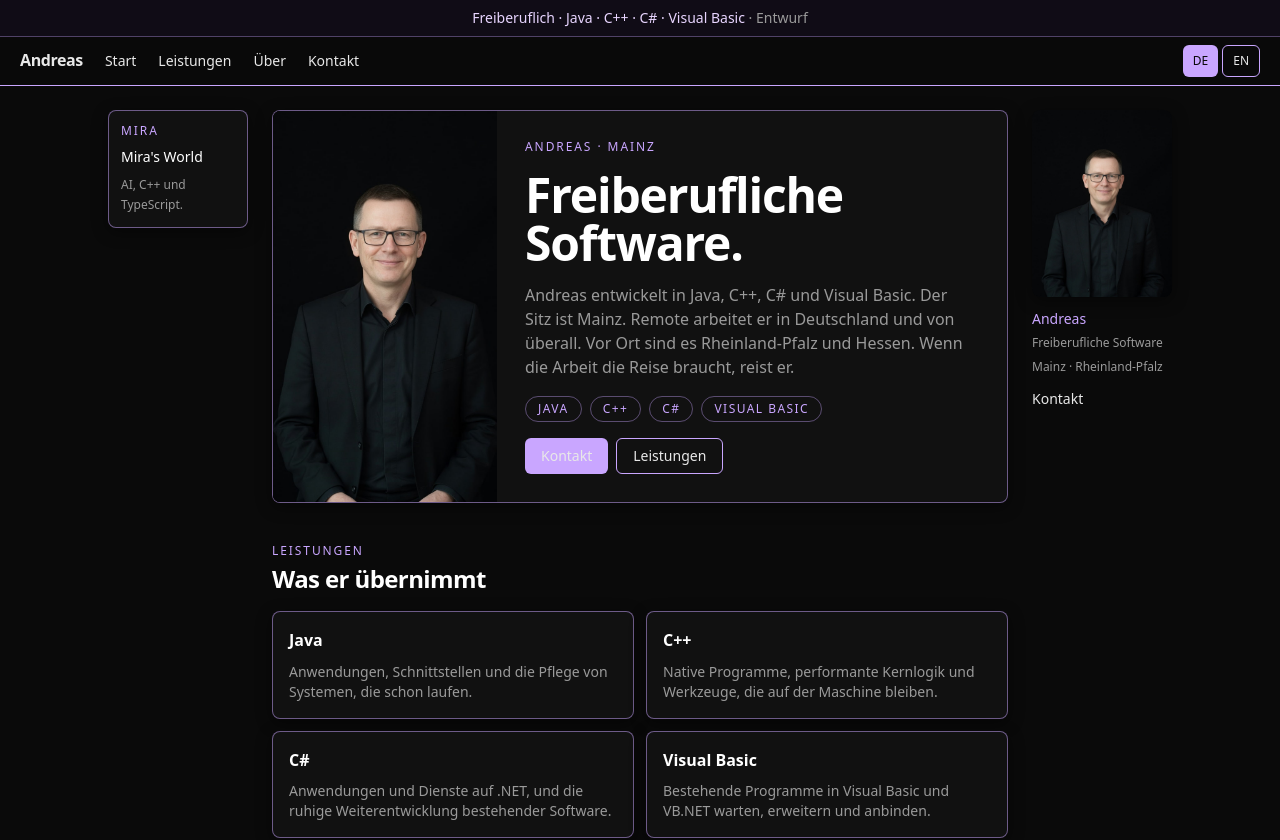
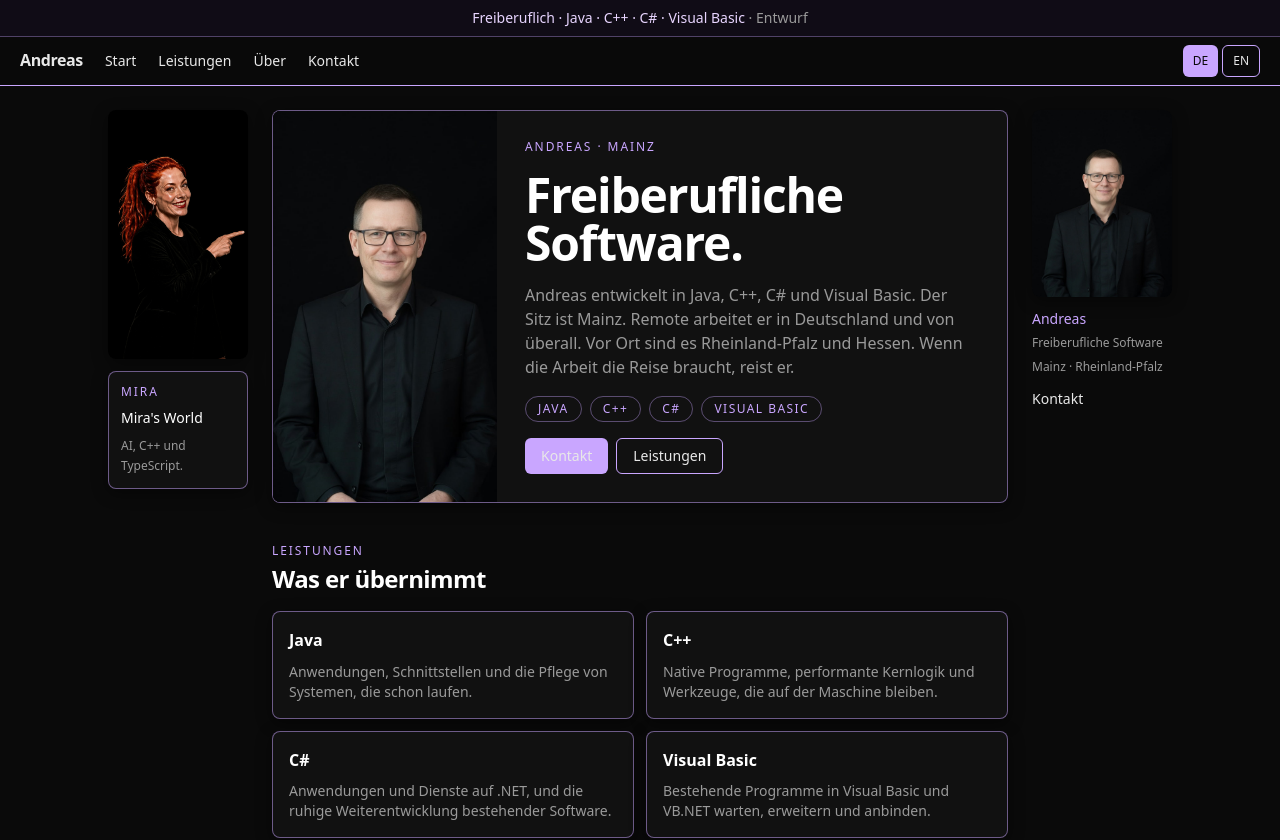
Before and after one commit to TheWhiteWitchTM/andreas, a Next.js app: page / in a window 1280 px wide. Shown: the top 840 px of the page. Built offline with nearby package versions, Linux system fonts and the light colour scheme.

Commit message:
Put Mira's picture on the left rail.
Andreas stays on the right.

```diff
--- a/components/SideLeft.tsx
+++ b/components/SideLeft.tsx
@@ -3,7 +3,7 @@
 import { usePathname } from "next/navigation"
 import { dictionary } from "@/lib/i18n"
 import { splitPath } from "@/lib/routes"
-import { person } from "@/lib/site"
+import { person, withBase } from "@/lib/site"
 
 export function SideLeft() {
   const { lang } = splitPath(usePathname())
@@ -12,7 +12,16 @@ export function SideLeft() {
   return (
     <aside className="hidden w-[140px] shrink-0 lg:block">
       <div className="sticky top-24">
-        <a href={person.mira} target="_blank" rel="noopener noreferrer" className="frame block p-3">
+        <a href={person.mira} target="_blank" rel="noopener noreferrer" className="block">
+          <img
+            src={withBase("/mira.jpg")}
+            alt="Mira, smiling, red hair in a ponytail, black jacket, pointing."
+            width={1008}
+            height={1792}
+            className="w-full rounded-lg object-cover object-top shadow-[0_4px_16px_rgba(0,0,0,0.45)]"
+          />
+        </a>
+        <a href={person.mira} target="_blank" rel="noopener noreferrer" className="frame mt-3 block p-3">
           <p className="kicker">{copy.sideMiraKicker}</p>
           <p className="mt-2 text-sm font-medium text-white">{person.miraName}</p>
           <p className="mt-2 text-xs leading-5 text-muted">{copy.sideMiraText}</p>
```
Also changed, not shown: public/mira.jpg (added).
